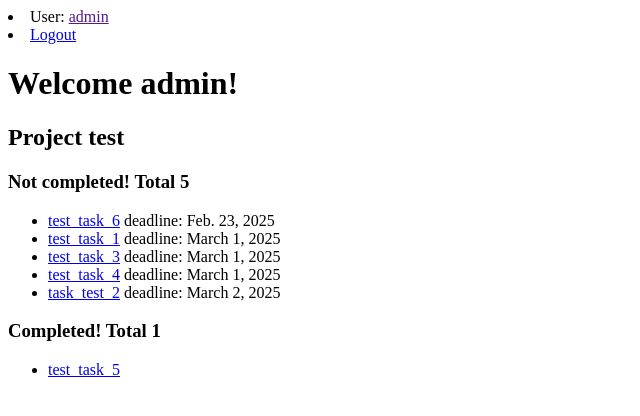
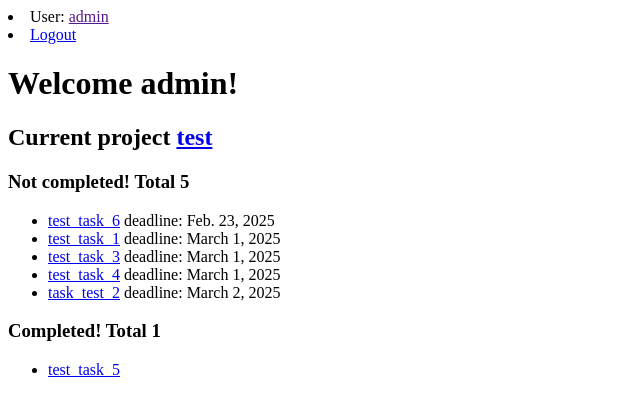
Before and after one commit to Wenhun/it_company_task_manager, a Django app: page / in a window 1280 px wide. Shown: the top 416 px of the page, without its empty margins (0-640 px from the left). Run offline with Django 5.2, Linux system fonts and the light colour scheme; a user stored in the database is signed in; data comes from the database, SQL or seed files in the repository.

Commit message:
change context to index.html add link to project in index.html

```diff
--- a/task_manager/views.py
+++ b/task_manager/views.py
@@ -16,7 +16,7 @@ def index(request: HttpRequest) -> HttpResponse:
         assignees=current_user_id)
     tasks = tasks.order_by("deadline", "priority")
     project = get_user_model().objects.get(
-        pk=current_user_id).team.project.project_name
+        pk=current_user_id).team.project
     num_completed_tasks = tasks.filter(is_completed=True).count()
     num_not_completed_tasks = tasks.filter(is_completed=False).count()
 
--- a/templates/task_manager/index.html
+++ b/templates/task_manager/index.html
@@ -9,7 +9,7 @@
   {% endif %}
 
   <h1>Welcome {{ user.username }}!</h1>
-  <h2>Project {{ project }}</h2>
+  <h2>Current project <a href="{% url "task_manager:project-detail" pk=project.id %}"> {{ project.project_name }}</a></h2>
   <h3>Not completed! Total {{ num_not_completed_tasks }}</h3>
   <ul>
   {% for task in tasks %}
--- a/templates/task_manager/project_detail.html
+++ b/templates/task_manager/project_detail.html
@@ -19,7 +19,9 @@
       <li>{{ team }}</li>
     {% endfor %}
   </ul>
+
   <h3>All tasks:</h3>
+  {% block not_completed_tasks %}
   <h4>Active:</h4>
     <ul>
       {% for task in project.tasks.all %}
@@ -31,9 +33,10 @@
         {% endif %}
       {% endfor %}
     </ul>
+  {% endblock %}
 
+  {% block completed_tasks %}
   <h4>Completed:</h4>
-  {% block completed_tasks %}
     <ul>
       {% for task in project.tasks.all %}
         {% if task.is_completed %}
```
Lines whose indentation alone changed are shown as unchanged.
